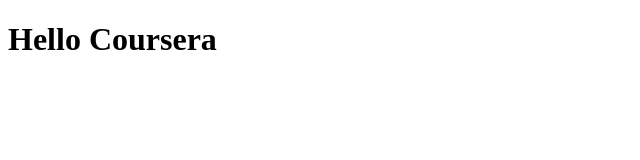
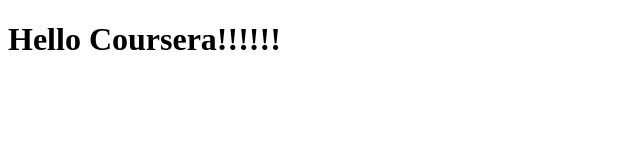
Before and after one commit to GiovannaLima/coursera-test, a plain HTML site: page site/index.html in a window 1280 px wide. Shown: the whole page, without its empty margins (0-640 px from the left). Drawn offline with Linux system fonts and the light colour scheme.

Commit message:
A little change

```diff
--- a/site/index.html
+++ b/site/index.html
@@ -4,6 +4,6 @@
 	<title>Hello Cousera!</title>
 </head>
 <body>
-<h1> Hello Coursera</h1>
+<h1> Hello Coursera!!!!!!</h1>
 </body>
 </html>
```
